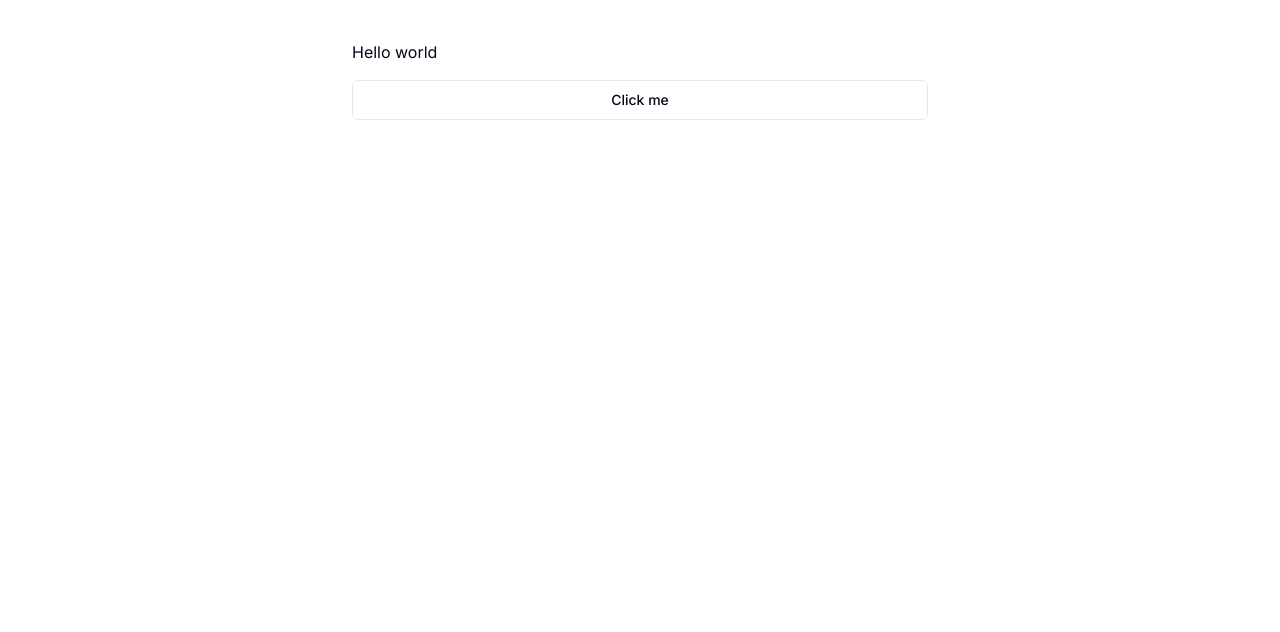
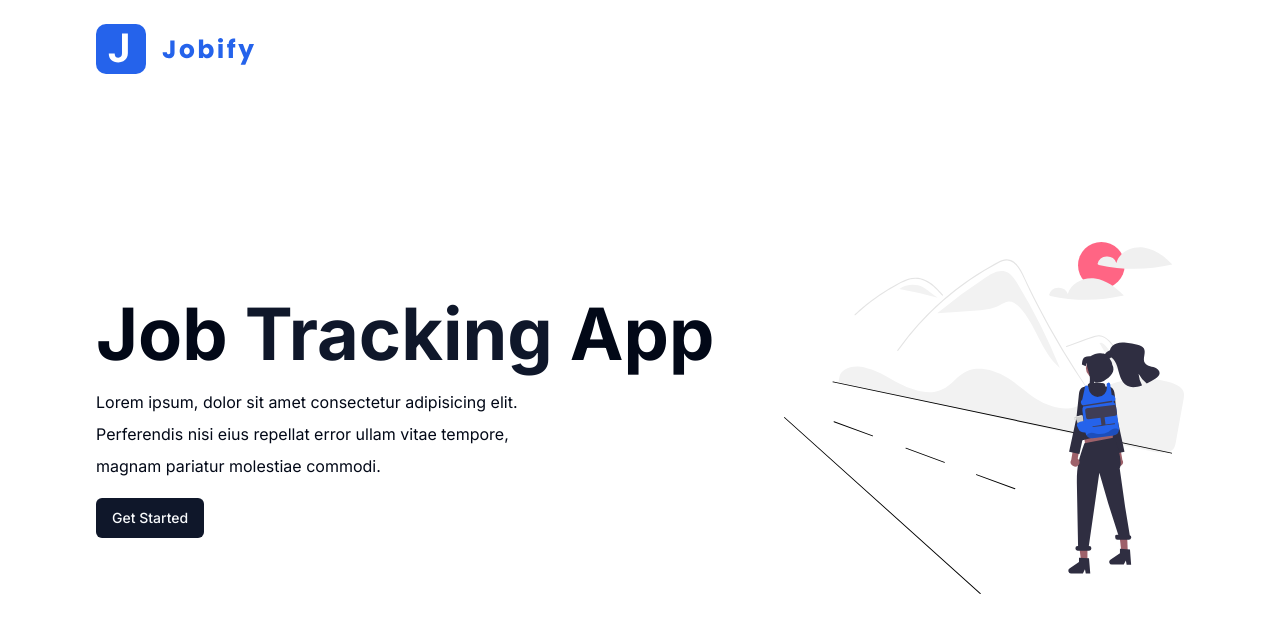
Before and after one commit to MezoAli/next-js-14-jopify, a Next.js app: page / in a window 1280 px wide. Shown: the top 632 px of the page. Built offline with nearby package versions, Linux system fonts and the light colour scheme.

Commit message:
adding project pages

```diff
--- /dev/null
+++ b/app/(dasgboard)/add-job/page.tsx
@@ -0,0 +1,5 @@
+const AddJob = () => {
+  return <div>AddJob</div>;
+};
+
+export default AddJob;
--- /dev/null
+++ b/app/(dasgboard)/jobs/page.tsx
@@ -0,0 +1,5 @@
+const JobsPage = () => {
+  return <div>JobsPage</div>;
+};
+
+export default JobsPage;
--- /dev/null
+++ b/app/(dasgboard)/layout.tsx
@@ -0,0 +1,4 @@
+function layout({ children }: { children: React.ReactNode }) {
+  return <div>{children}</div>;
+}
+export default layout;
--- /dev/null
+++ b/app/(dasgboard)/stats/page.tsx
@@ -0,0 +1,5 @@
+const StatsPage = () => {
+  return <div>StatsPage</div>;
+};
+
+export default StatsPage;
--- a/app/layout.tsx
+++ b/app/layout.tsx
@@ -8,8 +8,8 @@ import Providers from "@/components/providers/Providers";
 const fontSans = FontSans({ subsets: ["latin"], variable: "--font-sans" });
 
 export const metadata: Metadata = {
-  title: "Jopify",
-  description: "monitor the jobs you are applying for",
+  title: "Jobify Dev",
+  description: "Job application tracking system for job hunters",
 };
 
 export default function RootLayout({
--- a/app/page.tsx
+++ b/app/page.tsx
@@ -1,10 +1,34 @@
+import Image from "next/image";
+import Logo from "../assets/logo.svg";
+import LandingImage from "../assets/main.svg";
 import { Button } from "@/components/ui/button";
-
+import Link from "next/link";
 export default function Home() {
   return (
-    <div className="flex flex-col gap-4 max-w-xl mx-auto my-10">
-      <h1>Hello world</h1>
-      <Button variant="outline">Click me</Button>
-    </div>
+    <main>
+      <header className="max-w-6xl mx-auto px-4 sm:px-8 py-6">
+        <Image src={Logo} alt="logo" />
+      </header>
+      <section className="max-w-6xl mx-auto px-4 sm:px-8 items-center h-screen -mt-20  py-6 grid lg:grid-cols-[1fr,400px]">
+        <div>
+          <h2 className="text-4xl md:text-7xl capitalize font-bold">
+            Job <span className="text-primary">Tracking</span> App
+          </h2>
+          <p className="leading-loose max-w-md my-4">
+            Lorem ipsum, dolor sit amet consectetur adipisicing elit.
+            Perferendis nisi eius repellat error ullam vitae tempore, magnam
+            pariatur molestiae commodi.{" "}
+          </p>
+          <Button asChild>
+            <Link href="/add-job">Get Started</Link>
+          </Button>
+        </div>
+        <Image
+          src={LandingImage}
+          alt="landing_image"
+          className="hidden lg:block"
+        />
+      </section>
+    </main>
   );
 }
```
Also changed, not shown: 1 other file (tests, documents, lock files or other folders).
